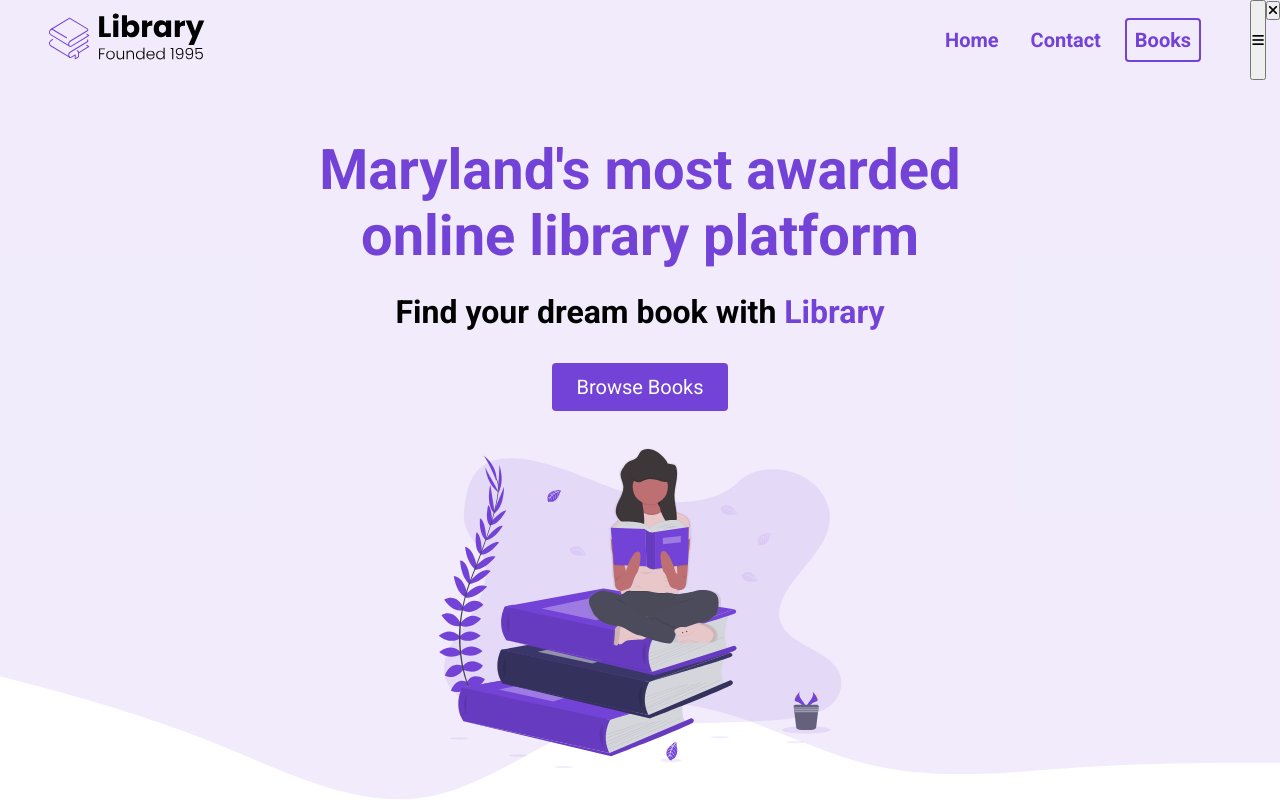
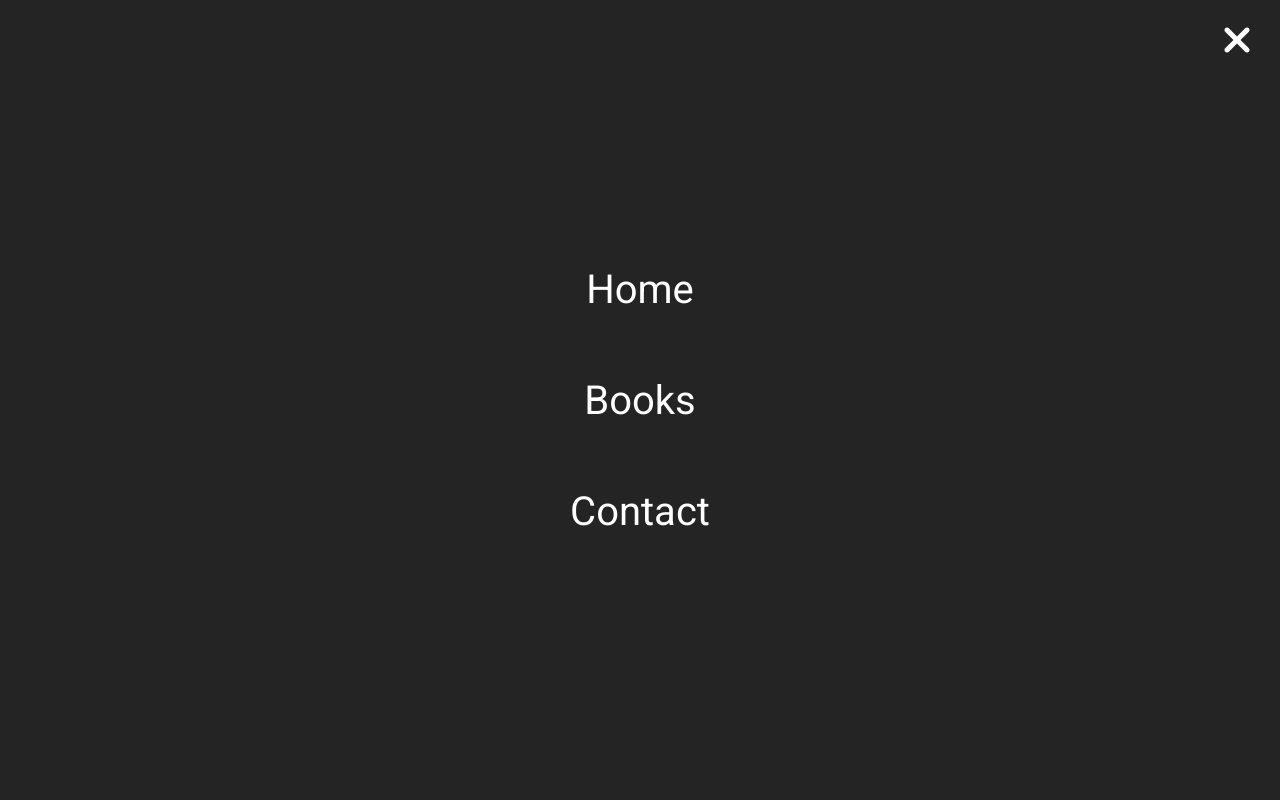
Before and after one commit to suppleye/E-Commerce, a plain HTML site: page index.html in a window 1280 px wide. Shown: the top 800 px of the page. Drawn offline with Linux system fonts and the light colour scheme.

Commit message:
button menu

```diff
--- a/index.html
+++ b/index.html
@@ -26,12 +26,18 @@
             <i class="fas fa-bars"></i>
         </button>
         <div class="menu__backdrop">
-            <button class="btn__menu btn__menue--close">
+            <button class="btn__menu btn__menu--close">
                 <i class="fas fa-times"></i>
             </button>
-            <ul>
-                <li>
-
+            <ul class="menu__links">
+                <li class="menu__list">
+                    <a class="menu__link" href="#">Home</a>
+                </li>
+                <li class="menu__list">
+                    <a class="menu__link" href="#featured">Books</a>
+                </li>
+                <li class="menu__list">
+                    <a class="menu__link no-cursor">Contact</a>
                 </li>
             </ul>
         </div>
--- a/style.css
+++ b/style.css
@@ -86,6 +86,52 @@ li{
 .nav__link--primary:hover{
     text-decoration: none;
 }
+
+.btn__menu{
+    background-color: transparent;
+    font-size: 40px;
+    text-align: center;
+    border: none;
+    color: #7342d6;
+}
+
+.menu__backdrop{
+    position: absolute;
+    background-color: #242424;
+    top: 0;
+    left: 0;
+    right: 0;
+    bottom: 0;
+    z-index: 100;
+    display: flex;
+    justify-content: center;
+    align-items: center;
+}
+
+.menu__links{
+    display: flex;
+    flex-direction: column;
+    align-items: center;
+}
+
+.menu__list{
+    padding: 32px 0;
+}
+
+.menu__link{
+    font-size: 40px;
+    color: white;
+}
+
+.btn__menu--close{
+    position: absolute;
+    right: 20px;
+    top: 10px;
+    padding: 8px;
+    color: white;
+}
+
+/*landing*/
 
 #landing{
     background-color: rgba(115, 66, 214, 0.1);
```
